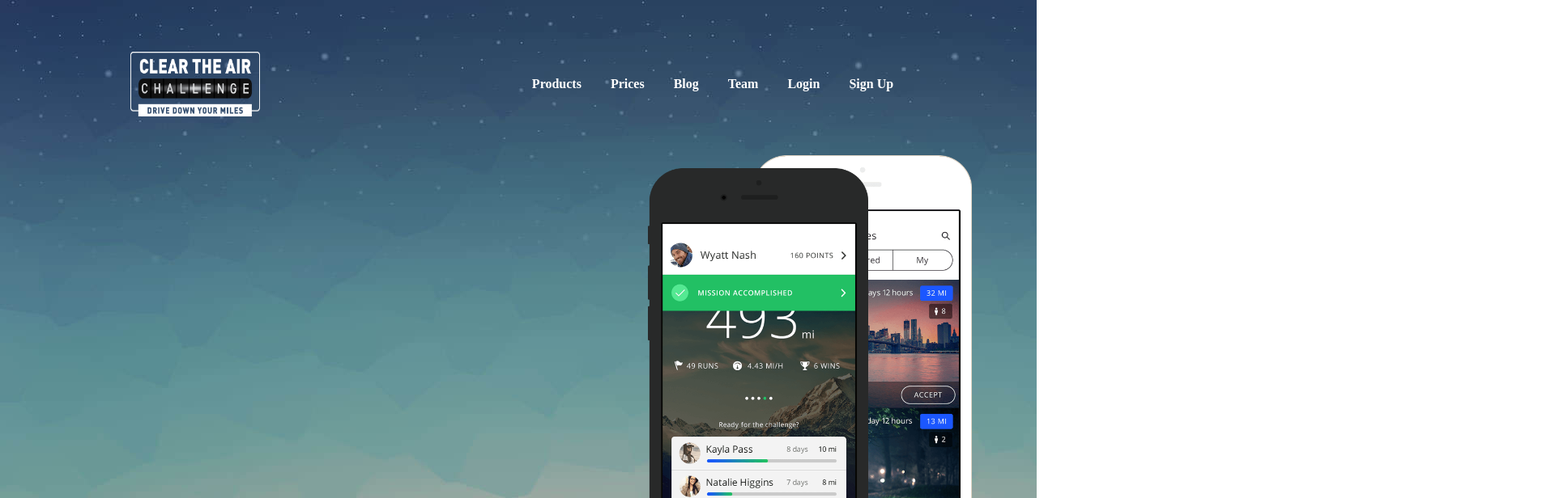
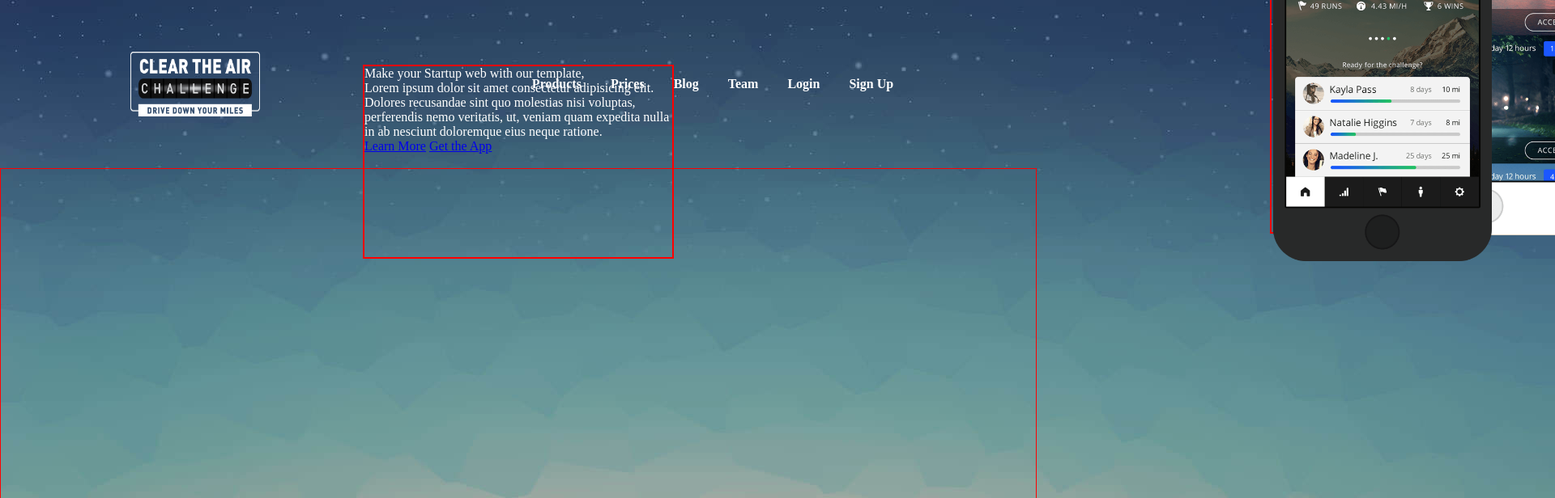
Before and after one commit to atakriti/Mobile-app, a plain HTML site: page index.html in a window 1280 px wide. Shown: the top 616 px of the page at 81% size, 1920 px wide, since content can reach past the window. Drawn offline with Linux system fonts and the light colour scheme.

Commit message:
new updates

```diff
--- a/css/style.css
+++ b/css/style.css
@@ -6,6 +6,8 @@
 }
 body{
     background-image: url("../img/bg_001.jpg");
+    background-repeat: no-repeat;
+/* overflow: scroll; */
 }
 
 
@@ -34,19 +36,49 @@ header nav a{
     font-weight: bold;
 }
 /* ................................ main ........................... */
+.main-container{
+    border: 1px red solid;
+    display: flex;
+    justify-content: space-around;
+}
 
-.imgs img:nth-child(1){
+
+.images {
+    position: relative;
+
+    width: 30vw;
+    height: 70vh;
+    left: 70rem;
+}
+.images img:nth-child(1){
     width: 17rem;
     height: 35rem;
     position: absolute;
-    top: 12rem;
-    left: 58rem;
+    /* top: 12rem;
+    left: 58rem; */
+    left: 8rem;
 }
-.imgs img:nth-child(2){
+.images img:nth-child(2){
     width: 17rem;
     height: 35rem;
     position: absolute;
+    top: 2rem;
 
-    top: 13rem;
-    left: 50rem;
+    /* top: 13rem;
+    left: 50rem; */
 }
+/* ...................... aside ..................... */
+article{
+    display: flex;
+    color: white;
+    border: 2px red solid;
+    width: 30vw;
+    height: 30vh;
+    flex-direction: column;
+    position: absolute;
+    bottom: 30rem;
+    font-size: 1rem;
+}
+aside p:nth-child(1){
+    font-size: 3rem;
+}
--- a/index.html
+++ b/index.html
@@ -8,8 +8,6 @@
     <title>Mobile-app</title>
   </head>
   <body>
-    <section>
-
     <header>
         <img src="./img/logo_001.png" alt="logo" />
         <nav>
@@ -21,27 +19,28 @@
           <a href="#">Sign Up</a>
         </nav>
       </header>
+    <section class="main-container">
 
 
-      <section class="imgs">
+      <article class="images">
+        <img src="./img/phone_001.png" alt="" />
+        <img src="./img/phone_002.png" alt="" />
+      </article>
 
-        <img src="./img/phone_001.png" alt="">
-        <img src="./img/phone_002.png" alt="">
-    </section>
+      <article>
+        <p>Make your Startup web with our template,</p>
+        <p>
+          Lorem ipsum dolor sit amet consectetur adipisicing elit. Dolores
+          recusandae sint quo molestias nisi voluptas, perferendis nemo
+          veritatis, ut, veniam quam expedita nulla in ab nesciunt doloremque
+          eius neque ratione.
+        </p>
+        <div class="links">
+            <a href="#">Learn More</a>
+            <a href="#">Get the App</a>
+        </div>
 
-    <aside>
-
-    </aside>
-    <main>
-
-
-
-
-
-    </main>
-
-
-
+ </article>
     </section>
   </body>
 </html>
```
Lines whose indentation alone changed are shown as unchanged.
